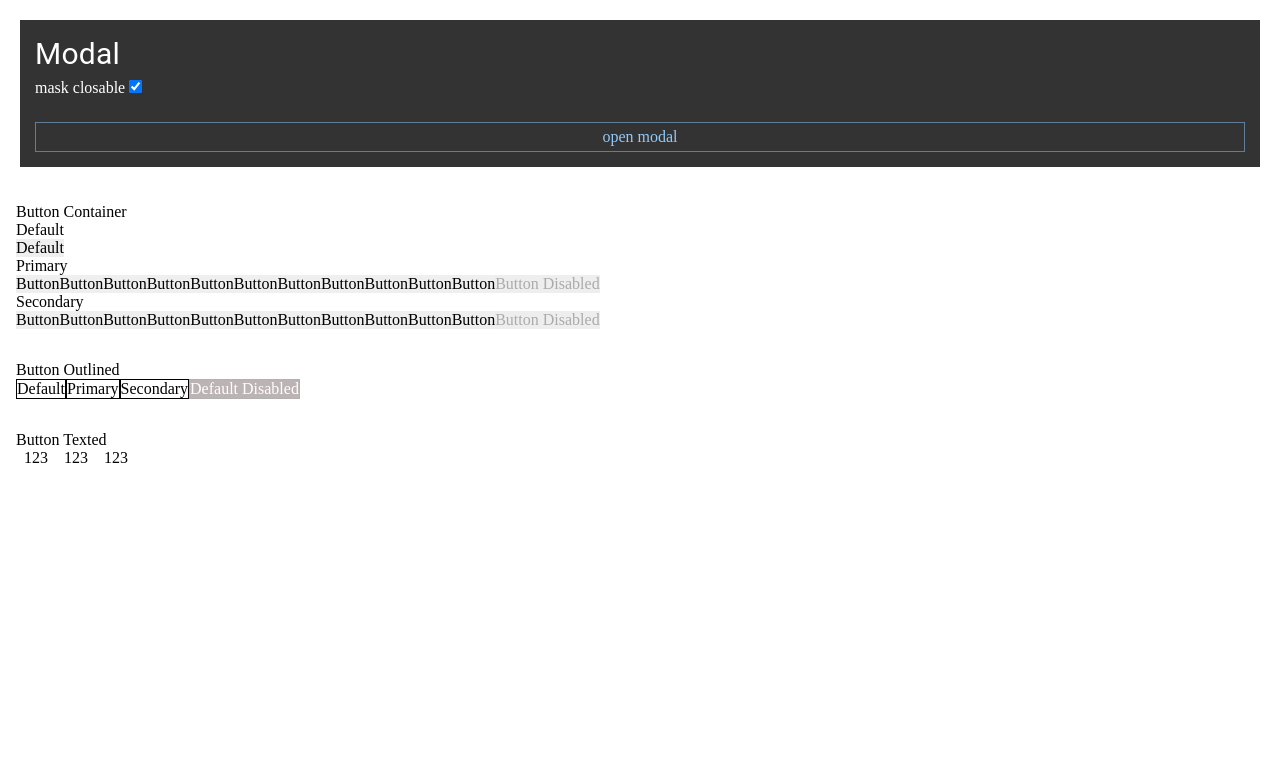
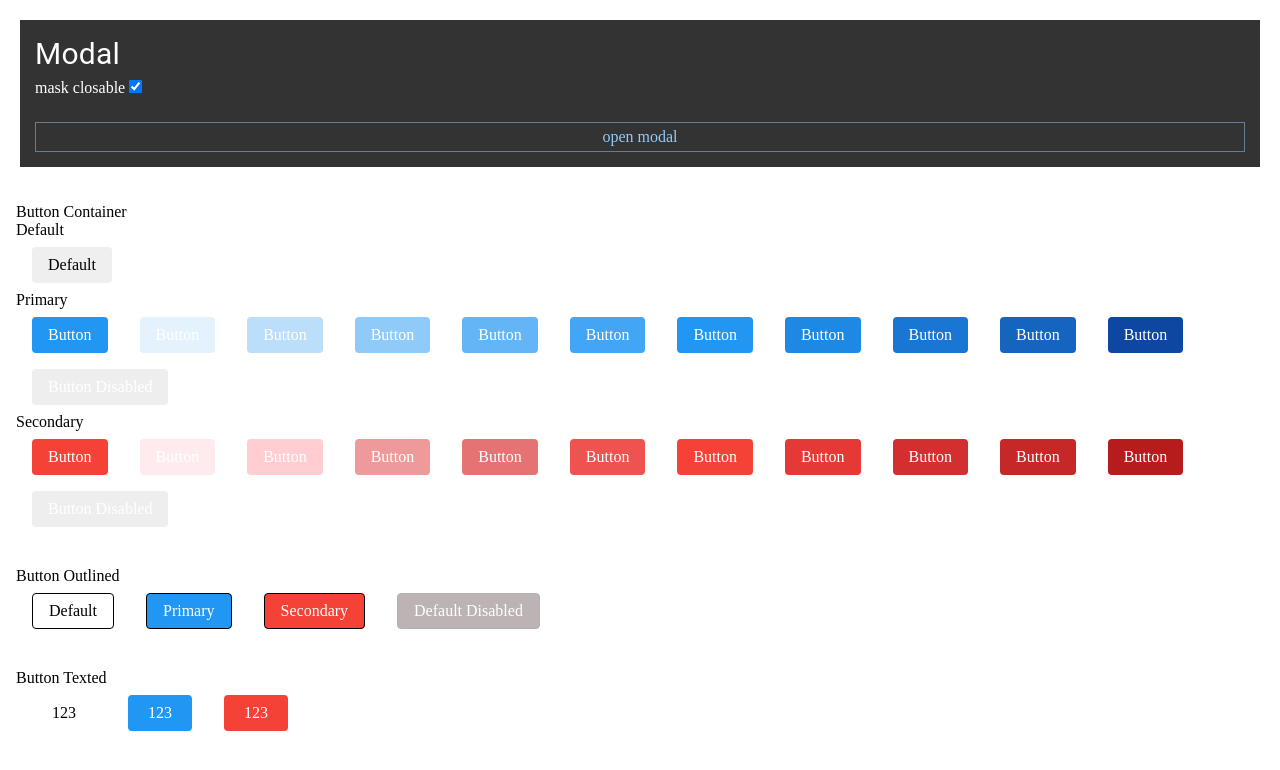
Before and after one commit to es6frontendstudy2021/cheese-ui-component, a React (Create React App) app: page / in a window 1280 px wide. Shown: the top 770 px of the page. Built offline with nearby package versions, Linux system fonts and the light colour scheme.

Commit message:
fix: remove Duplicate key

```diff
--- a/src/components/Button/Button.jsx
+++ b/src/components/Button/Button.jsx
@@ -26,48 +26,25 @@ const Button = ({
   );
 };
 
-// const CustomButton = styled.button`
-//   box-sizing: border-box;
-//   display: inline-flex;
-//   min-width: 64px;
-//   min-height: 36px;
-//   align-items: center;
-//   justify-content: center;
-//   margin: 8px 16px;
-//   padding: 0px 16px;
-//   border-radius: 4px;
+const CustomButton = styled.button`
+  box-sizing: border-box;
+  display: inline-flex;
+  min-width: 64px;
+  min-height: 36px;
+  align-items: center;
+  justify-content: center;
+  margin: 8px 16px;
+  padding: 0px 16px;
+  border-radius: 4px;
 
-//   ${({ type }) => buttonTypeStyle[type]};
+  ${({ type }) => buttonTypeStyle[type]};
 
-//   background-color: ${({ theme, color, colorWeight }) =>
-//     color && colorWeight && theme.colors[color][colorWeight]};
-//   color: ${({ color }) => (color ? '#fff' : 'inherit')};
-//   padding: ${({ padding }) => padding};
-//   margin: ${({ margin }) => margin};
-// `;
-
-const CustomButton = styled.button(
-  ({ theme, color, type, colorWeight, padding, margin }) => {
-    return {
-      boxSizing: 'border-box',
-      display: 'inline-flex',
-      minWidth: '64px',
-      minHeight: '36px',
-      alignItems: 'center',
-      justifyContent: 'center',
-      margin: '8px 16px',
-      padding: '0px 16px',
-      borderRadius: '4px',
-      ...buttonTypeStyle[type],
-      backgroundColor: `${
-        color && colorWeight && theme.colors[color][colorWeight]
-      }`,
-      color: color ? '#fff' : 'inhergit',
-      padding,
-      margin,
-    };
-  },
-);
+  background-color: ${({ theme, color, colorWeight }) =>
+    color && colorWeight && theme.colors[color][colorWeight]};
+  color: ${({ color }) => (color ? '#fff' : 'inherit')};
+  padding: ${({ padding }) => padding};
+  margin: ${({ margin }) => margin};
+`;
 
 const contained = css`
   :hover {
```
